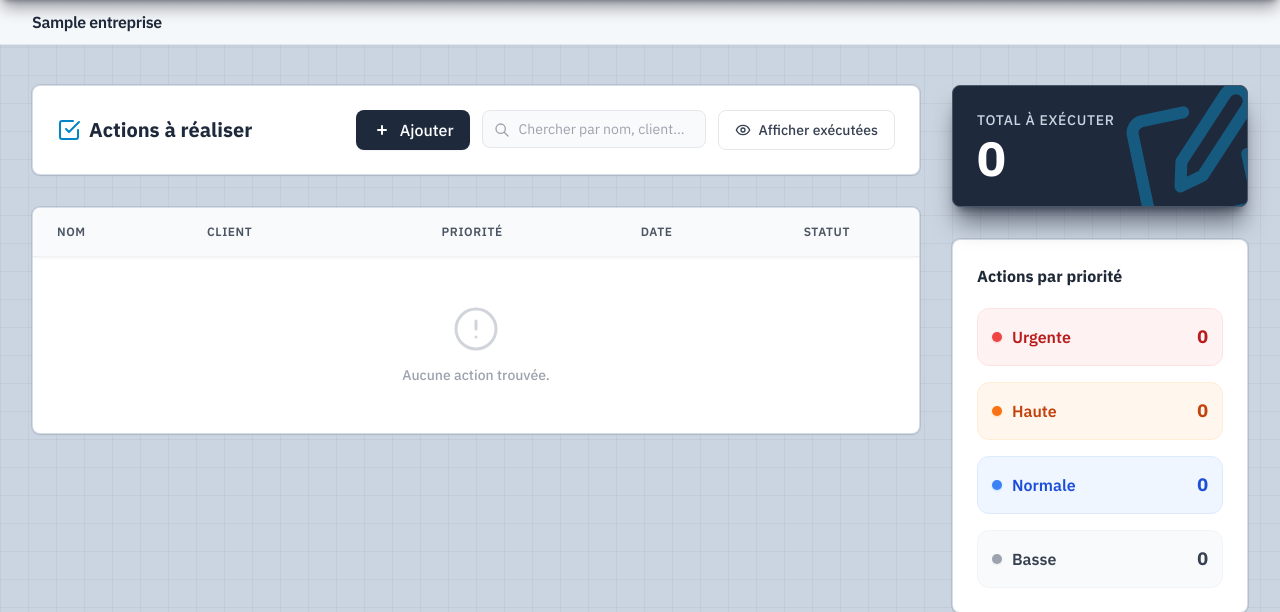
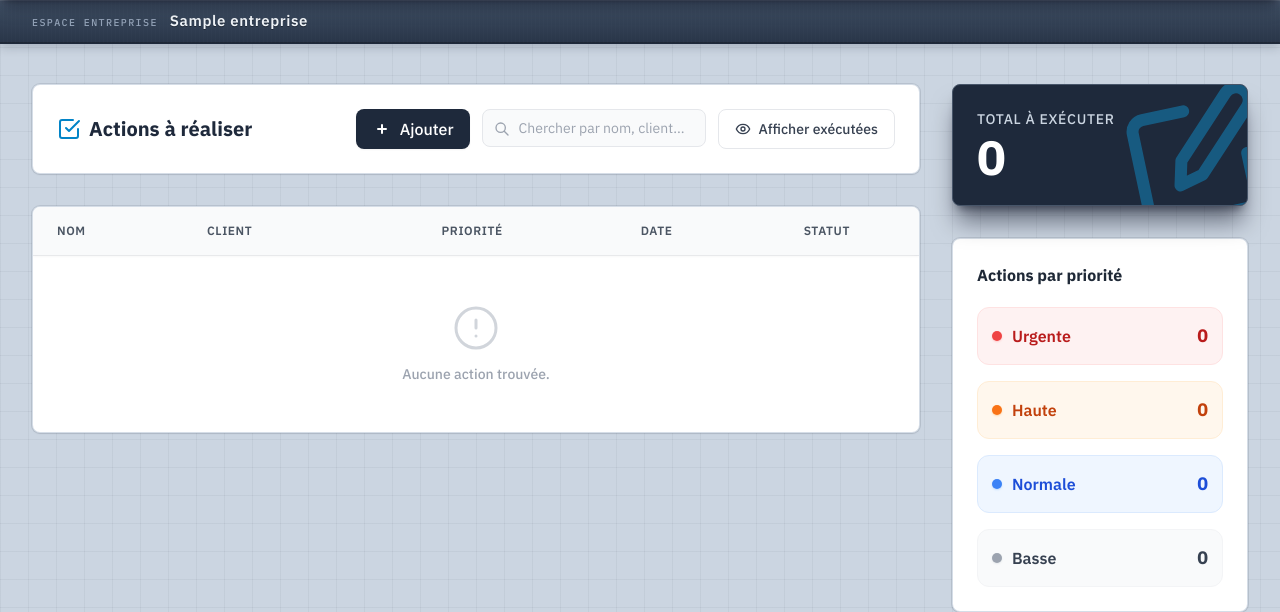
Before and after one commit to M-Rouf/crm_dashboard, a FastAPI app: page /actions in a window 1280 px wide. Shown: the part 65-677 px from the top of the page. Run offline with FastAPI, Linux system fonts and the light colour scheme; the visitor is signed in with stand-in values (Sample User, id 1); tables that the repository leaves empty hold one stand-in row (values such as "Sample post"); some libraries are stand-ins or nearby versions.

Commit message:
style: bandeau entreprise gris métallisé intégré au thème industriel
Co-authored-by: Cursor <cursoragent@cursor.com>

```diff
--- a/css/style.css
+++ b/css/style.css
@@ -49,3 +49,67 @@ body {
 .stylised-scrollbar::-webkit-scrollbar-thumb:hover {
   background: #475569;
 }
+
+/* Bandeau entreprise — transition header sombre / contenu clair, aspect métal brossé */
+.entreprise-context-bar {
+  position: relative;
+  border-bottom: 1px solid #1e293b;
+  background: linear-gradient(
+    180deg,
+    #475569 0%,
+    #3d4d61 18%,
+    #334155 52%,
+    #293548 100%
+  );
+  box-shadow:
+    inset 0 1px 0 rgba(255, 255, 255, 0.12),
+    inset 0 -1px 0 rgba(0, 0, 0, 0.25),
+    0 3px 10px rgba(15, 23, 42, 0.2);
+}
+
+.entreprise-context-bar::before {
+  content: "";
+  position: absolute;
+  inset: 0;
+  pointer-events: none;
+  background: repeating-linear-gradient(
+    90deg,
+    transparent 0,
+    transparent 3px,
+    rgba(255, 255, 255, 0.02) 3px,
+    rgba(255, 255, 255, 0.02) 4px
+  );
+  opacity: 0.6;
+}
+
+.entreprise-context-bar__inner {
+  position: relative;
+  z-index: 1;
+}
+
+.entreprise-context-bar__label {
+  font-family: "IBM Plex Mono", ui-monospace, monospace;
+  font-size: 0.625rem;
+  font-weight: 500;
+  letter-spacing: 0.14em;
+  text-transform: uppercase;
+  color: #94a3b8;
+}
+
+.entreprise-context-bar__name {
+  font-size: 0.875rem;
+  font-weight: 600;
+  letter-spacing: 0.04em;
+  color: #f1f5f9;
+  text-shadow: 0 1px 0 rgba(0, 0, 0, 0.35);
+}
+
+@media (min-width: 640px) {
+  .entreprise-context-bar__name {
+    font-size: 0.9375rem;
+  }
+}
+
+.entreprise-context-bar__logo {
+  filter: drop-shadow(0 1px 2px rgba(0, 0, 0, 0.35));
+}
--- a/templates/_entreprise_bar.html
+++ b/templates/_entreprise_bar.html
@@ -1,11 +1,14 @@
 {% if entreprise_nom %}
-<div id="entreprise-context-bar" class="border-b border-slate-200 bg-slate-50/95 shadow-sm">
-  <div class="container mx-auto flex max-w-7xl items-center gap-3 px-4 py-2.5 md:px-8">
+<div id="entreprise-context-bar" class="entreprise-context-bar">
+  <div class="entreprise-context-bar__inner container mx-auto flex max-w-7xl items-center gap-3 px-4 py-2 md:gap-4 md:px-8 md:py-2.5">
     {% if entreprise_logo_url %}
     <img src="{{ entreprise_logo_url }}" alt="{{ entreprise_nom }} — logo"
-      class="h-8 w-auto max-h-8 max-w-[10rem] flex-shrink-0 object-contain" />
+      class="entreprise-context-bar__logo h-7 w-auto max-h-7 max-w-[9rem] flex-shrink-0 object-contain md:h-8 md:max-h-8 md:max-w-[10rem]" />
     {% endif %}
-    <span class="text-sm font-semibold tracking-tight text-slate-800 sm:text-base">{{ entreprise_nom }}</span>
+    <div class="flex min-w-0 flex-col gap-0.5 sm:flex-row sm:items-baseline sm:gap-3">
+      <span class="entreprise-context-bar__label">Espace entreprise</span>
+      <span class="entreprise-context-bar__name truncate">{{ entreprise_nom }}</span>
+    </div>
   </div>
 </div>
 {% endif %}
```
